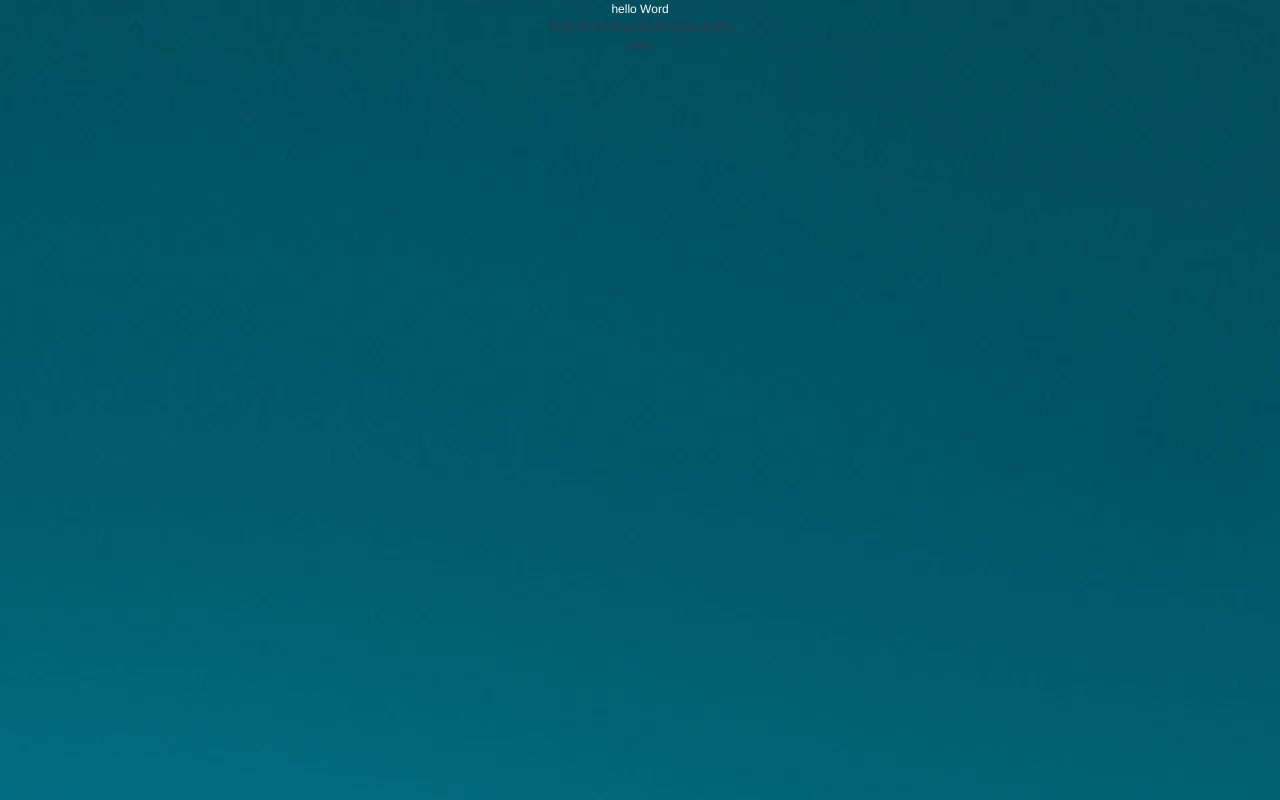
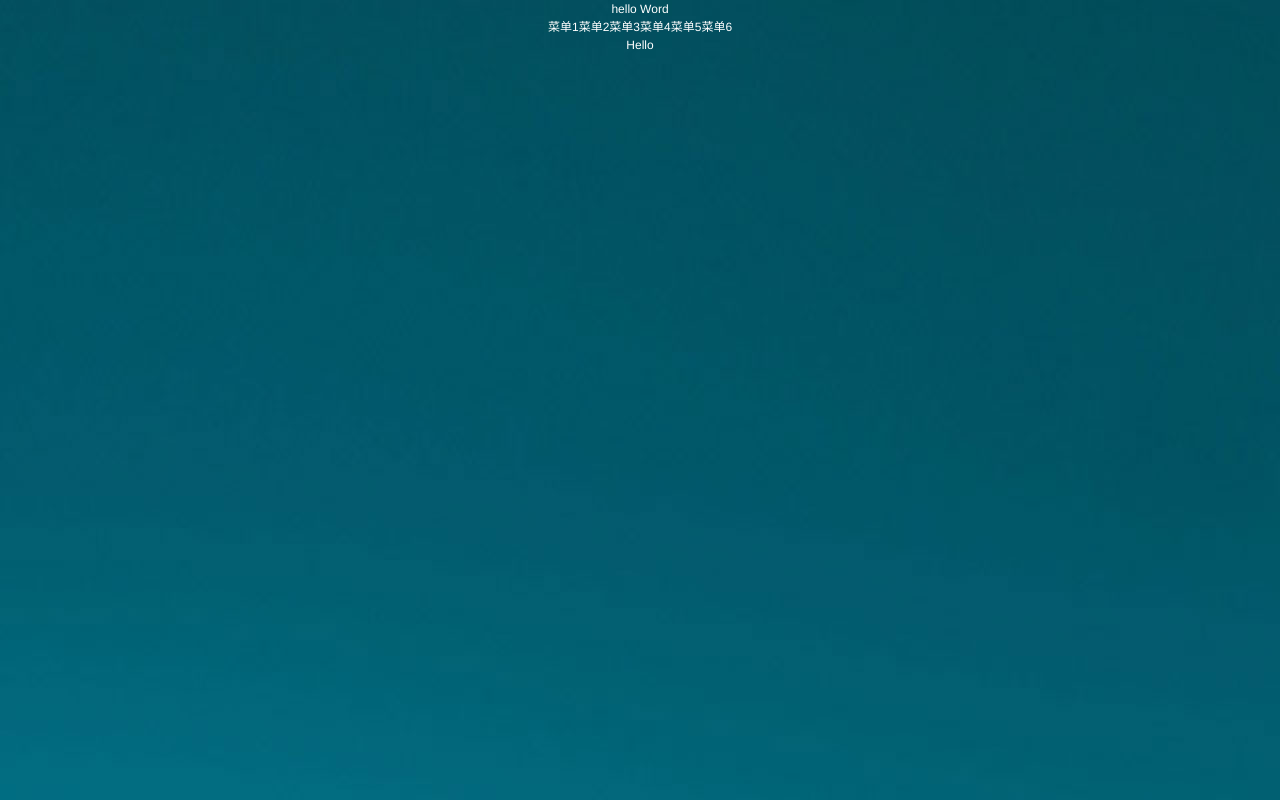
Before and after one commit to delete1226/vueLearn, a Vue app: page /components/Personal in a window 1280 px wide. Built offline with nearby package versions, Linux system fonts and the light colour scheme.

Commit message:
小修改请求方式

```diff
--- a/src/components/Index.vue
+++ b/src/components/Index.vue
@@ -27,7 +27,7 @@ export default {
       this.$router.push({name: 'Login'})
     },
     queryList: function () {
-      this.$http.get('http://localhost:3000/dj/program?rid=336355127').then((response) => {
+      this.$http.get('http://localhost:3000/dj/program/', {params: {rid: 336355127}}).then((response) => {
         console.log(response.data)
       }).catch(error => console.log(error))
     }
@@ -37,4 +37,5 @@ export default {
 
 <style scoped>
 .index { width: 100%; height: 100%; background: url(../assets/bg1.jpg)}
+span {color: #fff}
 </style>
--- a/src/components/comm/Header.vue
+++ b/src/components/comm/Header.vue
@@ -12,4 +12,5 @@ export default {
 </script>
 
 <style scoped>
+p{color: #fff}
 </style>
```
